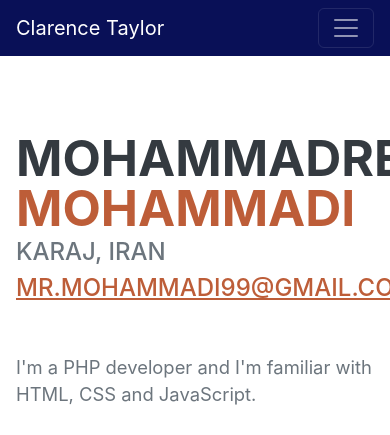
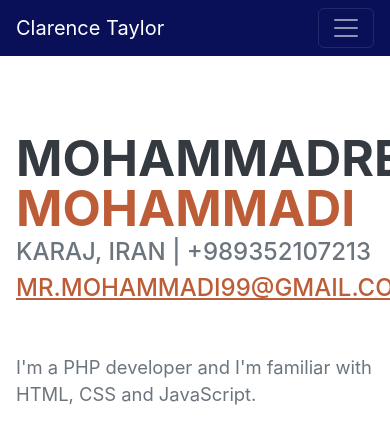
Before and after one commit to mrmdev99/mrmdev99.github.io, a plain HTML site: page index.html in a window 390 px wide. Shown: the top 435 px of the page. Drawn offline with nearby package versions, Linux system fonts and the light colour scheme; a web font is replaced by a local one.

Commit message:
add phone number

```diff
--- a/index.html
+++ b/index.html
@@ -43,7 +43,7 @@
                         <span class="text-primary">Mohammadi</span>
                     </h1>
                     <div class="subheading mb-5">
-                        karaj, IRAN
+                        karaj, IRAN | +989352107213
                         <a href="mailto:mr.mohammadi99@gmail.com">mr.mohammadi99@gmail.com</a>
                     </div>
                     <p class="lead mb-5">I'm a PHP developer and I'm familiar with HTML, CSS and JavaScript. </p>
```
